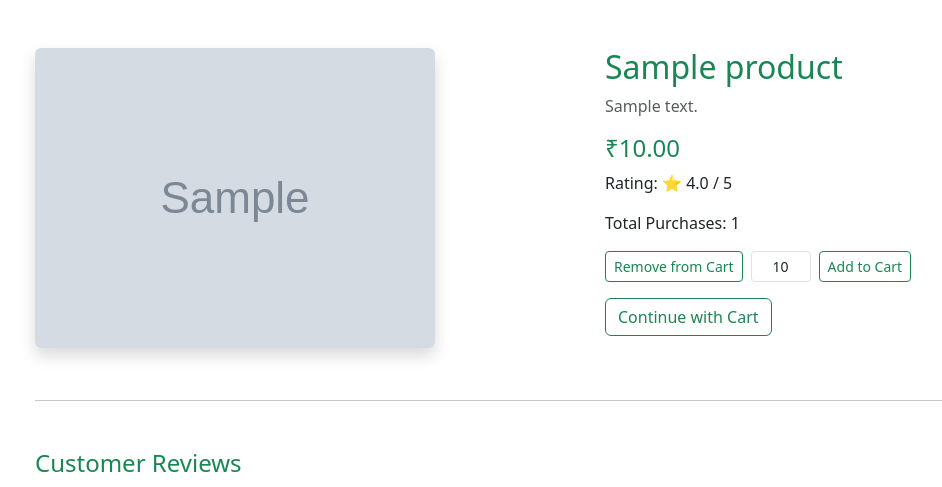
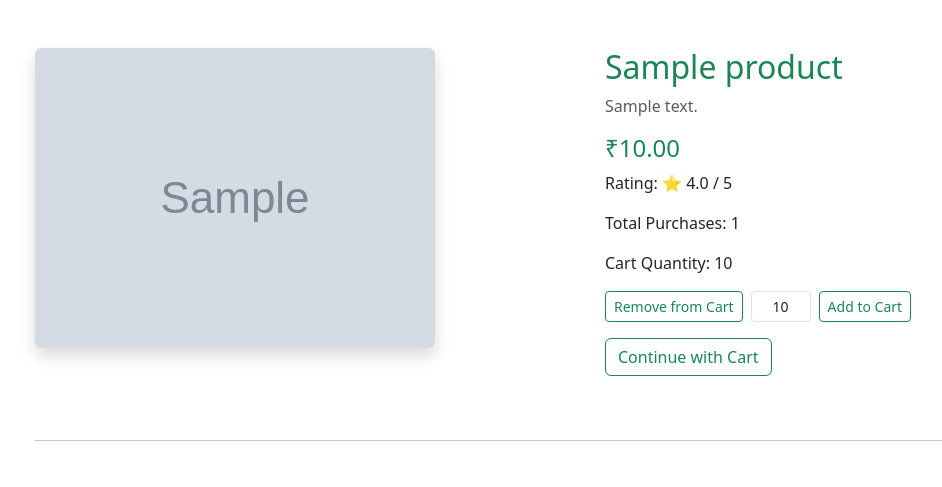
Before and after one commit to Achujozef/GetOrgi, a Django app: template templates/product_detail.html in a window 1280 px wide. Shown: the part 56-543 px from the top of the page, without its empty margins (47-989 px from the left). Run offline with Django 5.2, Linux system fonts and the light colour scheme; tables that the repository leaves empty hold one stand-in row (values such as "Sample post"); the template is opened without the code that fills it: values that come from a table or form of the project are taken from there, most other values are stand-ins (such as "Sample title", 1, 10 or a date in 2020); grey boxes marked "Sample" are stand-in pictures.

Commit message:
Quantity debug in prod

```diff
--- a/templates/product_detail.html
+++ b/templates/product_detail.html
@@ -17,6 +17,7 @@
       <h4 class="text-success">₹{{ product.price }}</h4>
       <p>Rating: ⭐ {{ product.rating }} / 5</p>
       <p>Total Purchases: {{ product.purchase_count }}</p>
+      <p>Cart Quantity: {{ cart_item.quantity }}</p>
 
       <div class="d-flex align-items-center my-3">
         <button class="btn btn-sm btn-outline-success" id="decrease-quantity">Remove from Cart</button>
```
